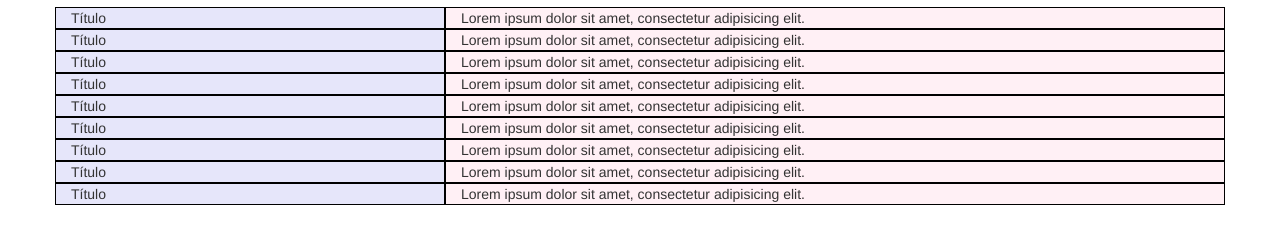
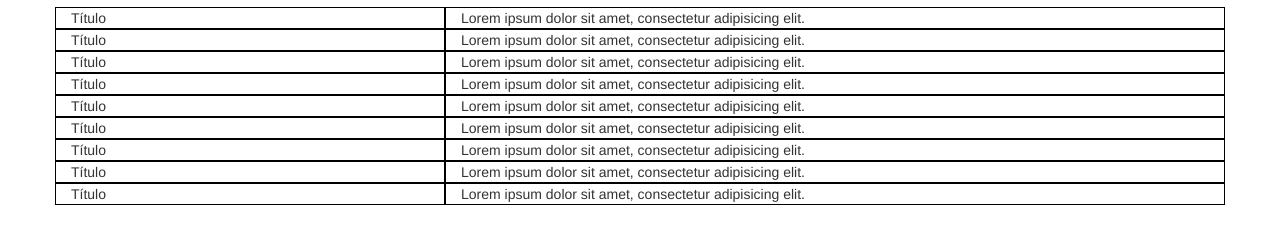
Before and after one commit to rreyescl/miappmovileoficial, a website: page miappmovileoficial/www/detalles.html in a window 1280 px wide. Shown: the part 121-364 px from the top of the page. Drawn offline with Linux system fonts and the light colour scheme.

Commit message:
se saca color de fondo de grilla

```diff
--- a/miappmovileoficial/www/detalles.html
+++ b/miappmovileoficial/www/detalles.html
@@ -43,40 +43,40 @@
 	<div class="container">
 		<h3>Detalles</h3>
 		<div class="row">
-			<div class="col-xs-4 bordegrilla" style="background-color:lavender;">Título</div>
-			<div class="col-xs-8 bordegrilla" style="background-color:lavenderblush;">Lorem ipsum dolor sit amet, consectetur adipisicing elit.</div>
+			<div class="col-xs-4 bordegrilla" >Título</div>
+			<div class="col-xs-8 bordegrilla" >Lorem ipsum dolor sit amet, consectetur adipisicing elit.</div>
 		</div>
 		<div class="row">
-			<div class="col-xs-4 bordegrilla" style="background-color:lavender;">Título</div>
-			<div class="col-xs-8 bordegrilla" style="background-color:lavenderblush;">Lorem ipsum dolor sit amet, consectetur adipisicing elit.</div>
+			<div class="col-xs-4 bordegrilla" >Título</div>
+			<div class="col-xs-8 bordegrilla" >Lorem ipsum dolor sit amet, consectetur adipisicing elit.</div>
 		</div>
 		<div class="row">
-			<div class="col-xs-4 bordegrilla" style="background-color:lavender;">Título</div>
-			<div class="col-xs-8 bordegrilla" style="background-color:lavenderblush;">Lorem ipsum dolor sit amet, consectetur adipisicing elit.</div>
+			<div class="col-xs-4 bordegrilla" >Título</div>
+			<div class="col-xs-8 bordegrilla" >Lorem ipsum dolor sit amet, consectetur adipisicing elit.</div>
 		</div>
 		<div class="row">
-			<div class="col-xs-4 bordegrilla" style="background-color:lavender;">Título</div>
-			<div class="col-xs-8 bordegrilla" style="background-color:lavenderblush;">Lorem ipsum dolor sit amet, consectetur adipisicing elit.</div>
+			<div class="col-xs-4 bordegrilla" >Título</div>
+			<div class="col-xs-8 bordegrilla" >Lorem ipsum dolor sit amet, consectetur adipisicing elit.</div>
 		</div>
 		<div class="row">
-			<div class="col-xs-4 bordegrilla" style="background-color:lavender;">Título</div>
-			<div class="col-xs-8 bordegrilla" style="background-color:lavenderblush;">Lorem ipsum dolor sit amet, consectetur adipisicing elit.</div>
+			<div class="col-xs-4 bordegrilla" >Título</div>
+			<div class="col-xs-8 bordegrilla" >Lorem ipsum dolor sit amet, consectetur adipisicing elit.</div>
 		</div>
 		<div class="row">
-			<div class="col-xs-4 bordegrilla" style="background-color:lavender;">Título</div>
-			<div class="col-xs-8 bordegrilla" style="background-color:lavenderblush;">Lorem ipsum dolor sit amet, consectetur adipisicing elit.</div>
+			<div class="col-xs-4 bordegrilla" >Título</div>
+			<div class="col-xs-8 bordegrilla" >Lorem ipsum dolor sit amet, consectetur adipisicing elit.</div>
 		</div>
 		<div class="row">
-			<div class="col-xs-4 bordegrilla" style="background-color:lavender;">Título</div>
-			<div class="col-xs-8 bordegrilla" style="background-color:lavenderblush;">Lorem ipsum dolor sit amet, consectetur adipisicing elit.</div>
+			<div class="col-xs-4 bordegrilla" >Título</div>
+			<div class="col-xs-8 bordegrilla" >Lorem ipsum dolor sit amet, consectetur adipisicing elit.</div>
 		</div>
 		<div class="row">
-			<div class="col-xs-4 bordegrilla" style="background-color:lavender;">Título</div>
-			<div class="col-xs-8 bordegrilla" style="background-color:lavenderblush;">Lorem ipsum dolor sit amet, consectetur adipisicing elit.</div>
+			<div class="col-xs-4 bordegrilla" >Título</div>
+			<div class="col-xs-8 bordegrilla" >Lorem ipsum dolor sit amet, consectetur adipisicing elit.</div>
 		</div>
 		<div class="row">
-			<div class="col-xs-4 bordegrilla" style="background-color:lavender;">Título</div>
-			<div class="col-xs-8 bordegrilla" style="background-color:lavenderblush;">Lorem ipsum dolor sit amet, consectetur adipisicing elit.</div>
+			<div class="col-xs-4 bordegrilla" >Título</div>
+			<div class="col-xs-8 bordegrilla" >Lorem ipsum dolor sit amet, consectetur adipisicing elit.</div>
 		</div>
 	</div>
 </div>
```
